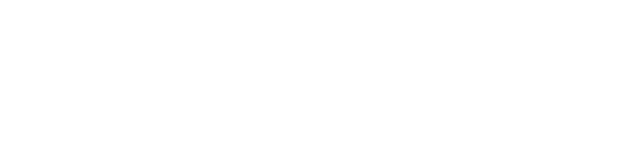
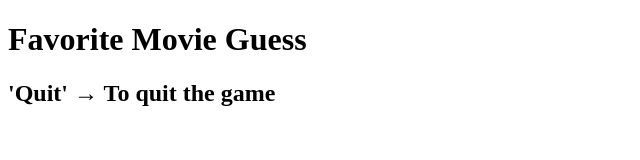
Before and after one commit to aryankumar84093-sys/Favorite_Movie-guess-game, a plain HTML site: page index.html in a window 1280 px wide. Shown: the whole page, without its empty margins (0-640 px from the left). Drawn offline with Linux system fonts and the light colour scheme.

Commit message:
Adding instruction to play

```diff
--- a/index.html
+++ b/index.html
@@ -6,6 +6,8 @@
     <title>Favorite Movie Guessing Game</title>
 </head>
 <body>
+    <h1>Favorite Movie Guess</h1>
+    <h2>'Quit' &rarr; To quit the game</h2>
     <script src="script.js"></script>
 </body>
 </html>
```
